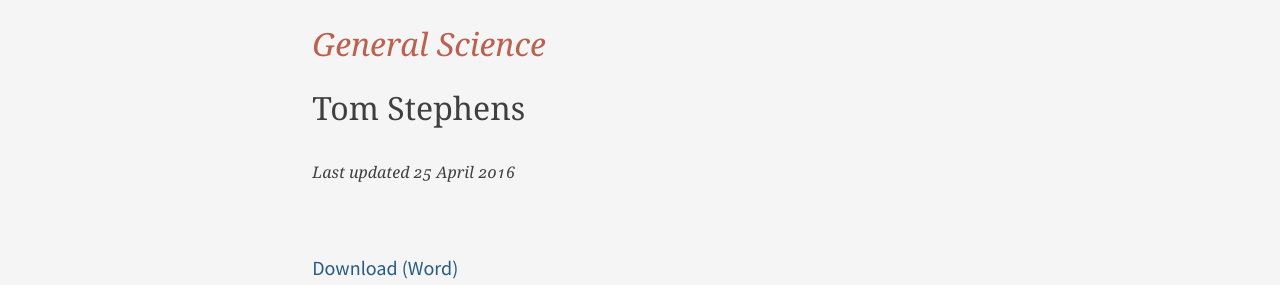
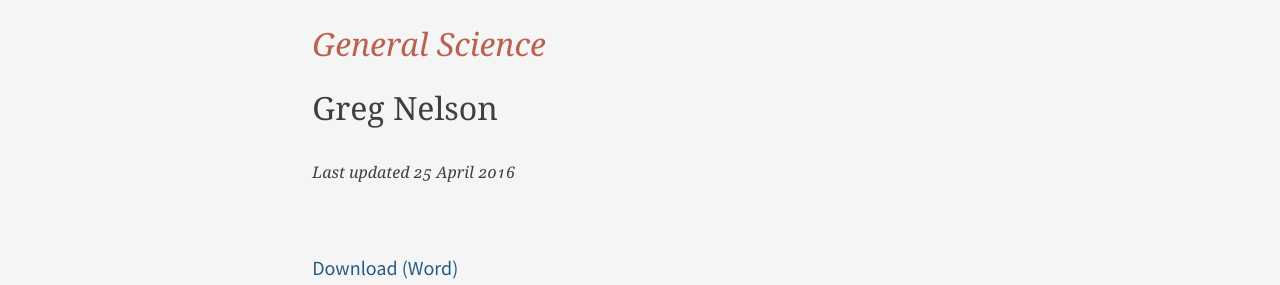
Before and after one commit to HBLL-Collection-Development/HBLL-Collection-Development.github.io, a Jekyll site: the page built from _posts/2016-04-25-34240.md, in a window 1280 px wide. Shown: the part 308-593 px from the top of the page. Built offline with Jekyll 4.4.1, drawn with Linux system fonts in a browser that asks for light colours.

Commit message:
[FIX] Subject librarian over 34240

```diff
--- a/_posts/2016-04-25-34240.md
+++ b/_posts/2016-04-25-34240.md
@@ -3,7 +3,7 @@ fund: 34240
 fund-name: General Science
 file-name: 34240 General Science.docx
 tags:
- - Tom Stephens
+ - Greg Nelson
 ---
 
 ## Overview
```
